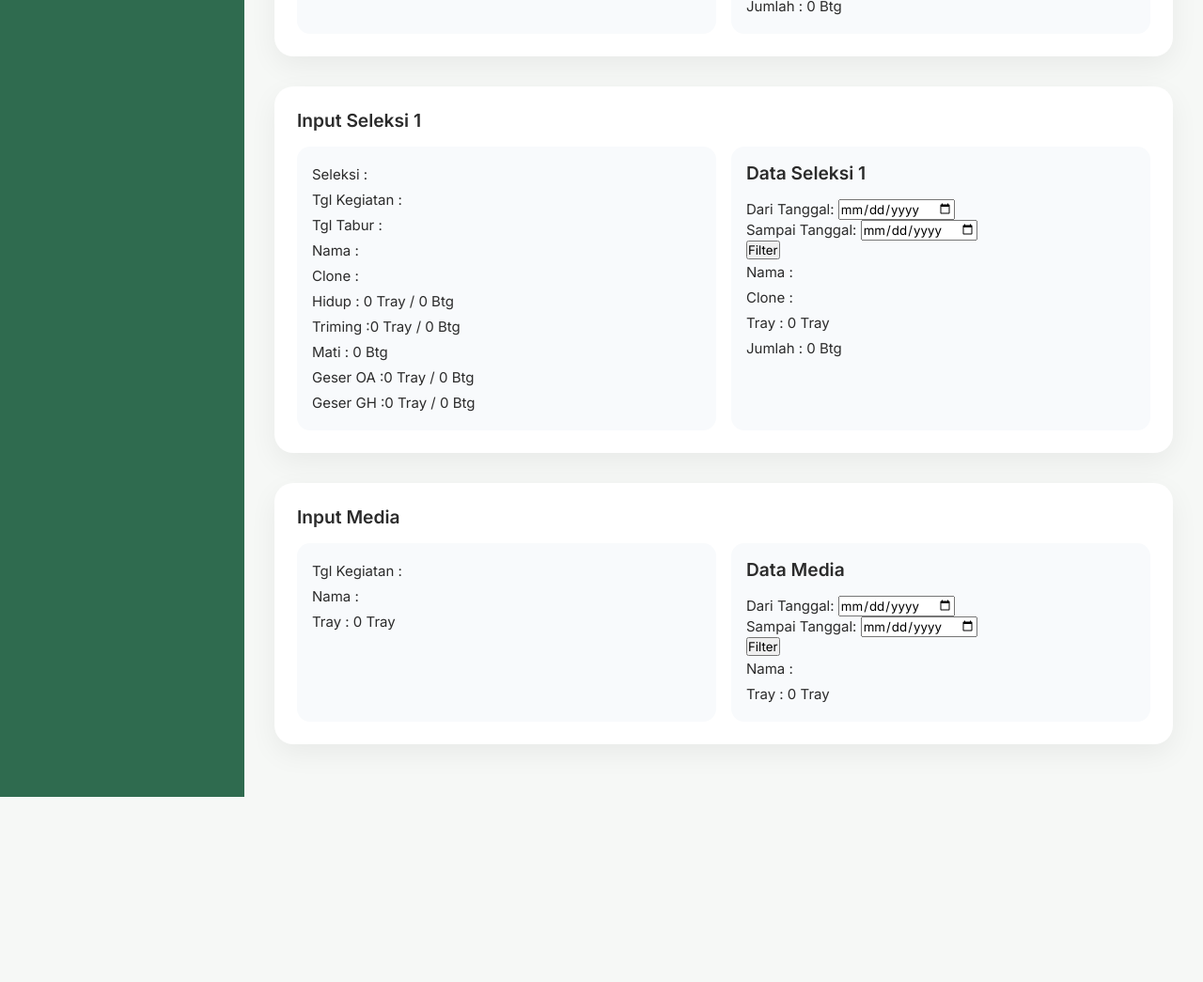
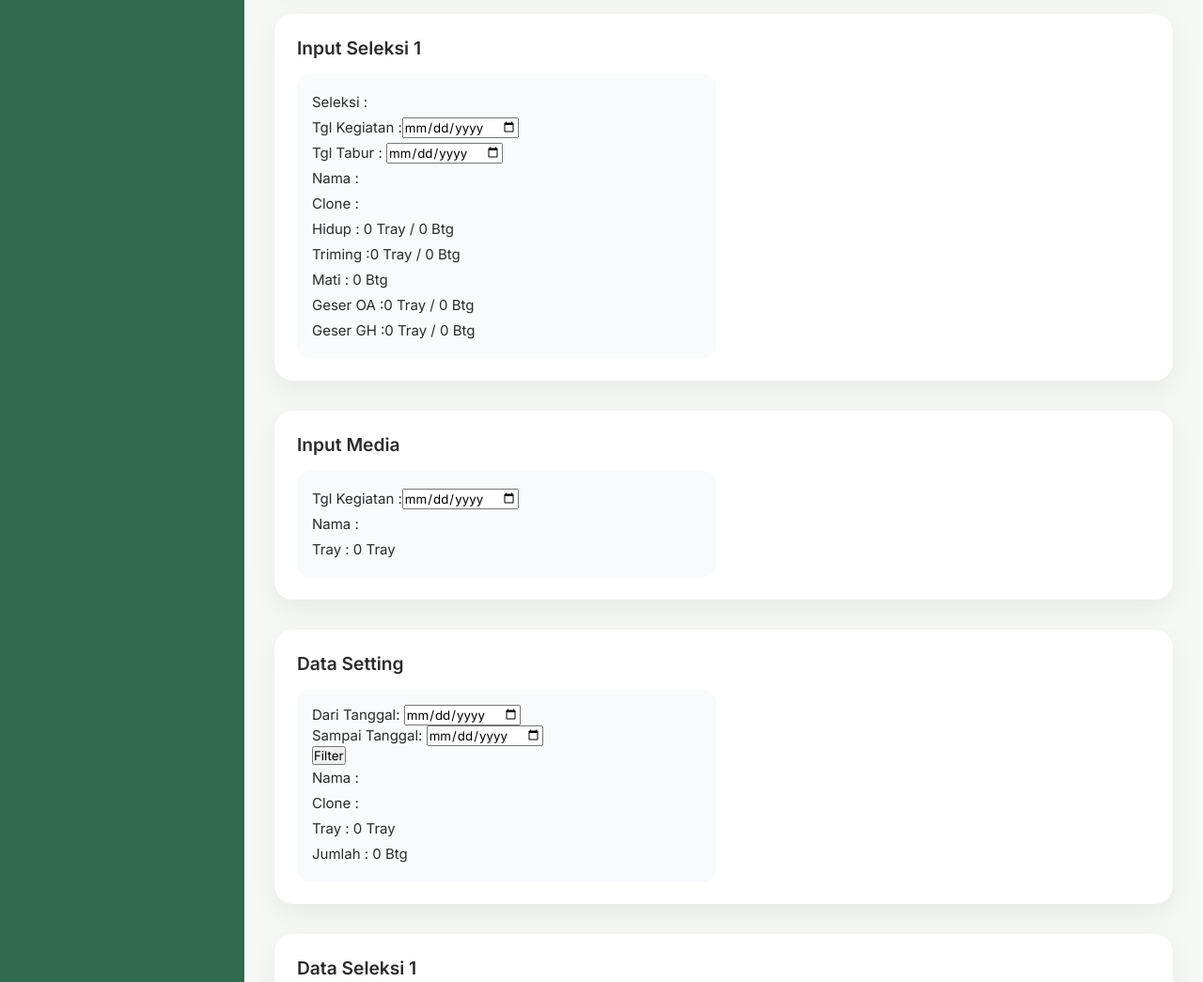
Before and after one commit to imamsyahjr-sketch/Laporan-Daily-NS.MKG, a plain HTML site: page setting.html in a window 1280 px wide. Shown: the part 492-1537 px from the top of the page at 94% size. Before the commit the page ends 1340 px from the top, so only its background shows below. Drawn offline with nearby package versions, Linux system fonts and the light colour scheme.

Commit message:
Update setting.html

```diff
--- a/setting.html
+++ b/setting.html
@@ -73,15 +73,56 @@
     <div class="detail-box">
 
 
-        <p>Tgl Kegiatan :  </p>
+        <p>Tgl Kegiatan : <input type="date" class="px-3 py-2 rounded border" /> </p>
         <p>Nama :  </p>
         <p> Clone : </p>
         <p>Tray : 0   Tray </p>
         <p>Jumlah : 0   Btg </p>
     </div>
+</section>
+
+   <!-- Monitoring Seleksi 1 -->
+<section class="card monitoring-card">
+  <h3 class="card-title"><span>Input Seleksi 1</span></h3>
+   <!-- DETAIL -->
+  <div class="detail-grid">
+    <div class="detail-box">
+
+        <p>Seleksi :  </p>
+        <p>Tgl Kegiatan :<input type="date" class="px-3 py-2 rounded border" /></p>
+        <p>Tgl Tabur : <input type="date" class="px-3 py-2 rounded border" /> </p>
+        <p>Nama :  </p>
+        <p> Clone : </p>
+        <p>Hidup : 0   Tray / 0   Btg  </p>
+        <p>Triming :0   Tray / 0   Btg </p>
+        <p>Mati : 0   Btg </p>
+        <p>Geser OA :0   Tray / 0   Btg </p>
+        <p>Geser GH :0   Tray / 0   Btg </p>
+    </div>
+</section>
+
+      <!-- Monitoring Media -->
+<section class="card monitoring-card">
+  <h3 class="card-title"><span>Input Media</span></h3>
+   <!-- DETAIL -->
+  <div class="detail-grid">
+    <div class="detail-box">
+
+
+        <p>Tgl Kegiatan :<input type="date" class="px-3 py-2 rounded border" />  </p>
+        <p>Nama :  </p>
+        <p>Tray : 0   Tray </p>
+
+    </div>
+</section>
+
+       <!-- Data Setting -->
+<section class="card monitoring-card">
+  <h3 class="card-title"><span>Data Setting</span></h3>
+   <!-- DETAIL -->
+  <div class="detail-grid">
 
         <div class="detail-box">
-             <h3 class="card-title"><span>Data Setting</span></h3>
         <p><div class="filter-section">
   <div class="filter-group">
     <label for="startDate">Dari Tanggal:</label>
@@ -103,30 +144,12 @@
     </div>
 </section>
 
-
-
-   <!-- Monitoring Seleksi 1 -->
+  <!-- Data Seleksi 1 -->
 <section class="card monitoring-card">
-  <h3 class="card-title"><span>Input Seleksi 1</span></h3>
+  <h3 class="card-title"><span>Data Seleksi 1</span></h3>
    <!-- DETAIL -->
   <div class="detail-grid">
-    <div class="detail-box">
-
-        <p>Seleksi :  </p>
-        <p>Tgl Kegiatan :</p>
-        <p>Tgl Tabur :  </p>
-        <p>Nama :  </p>
-        <p> Clone : </p>
-        <p>Hidup : 0   Tray / 0   Btg  </p>
-        <p>Triming :0   Tray / 0   Btg </p>
-        <p>Mati : 0   Btg </p>
-        <p>Geser OA :0   Tray / 0   Btg </p>
-        <p>Geser GH :0   Tray / 0   Btg </p>
-    </div>
-
-
         <div class="detail-box">
-             <h3 class="card-title"><span>Data Seleksi 1</span></h3>
         <p><div class="filter-section">
   <div class="filter-group">
     <label for="startDate">Dari Tanggal:</label>
@@ -148,22 +171,12 @@
     </div>
 </section>
 
-      <!-- Monitoring Media -->
+     <!-- Data Media -->
 <section class="card monitoring-card">
-  <h3 class="card-title"><span>Input Media</span></h3>
+  <h3 class="card-title"><span>Data Media</span></h3>
    <!-- DETAIL -->
   <div class="detail-grid">
-    <div class="detail-box">
-
-
-        <p>Tgl Kegiatan :  </p>
-        <p>Nama :  </p>
-        <p>Tray : 0   Tray </p>
-
-    </div>
-
         <div class="detail-box">
-             <h3 class="card-title"><span>Data Media</span></h3>
         <p><div class="filter-section">
   <div class="filter-group">
     <label for="startDate">Dari Tanggal:</label>
@@ -183,8 +196,6 @@
     </div>
 </section>
 
-
-
  <script src="https://cdn.jsdelivr.net/npm/chart.js"></script>
 <script src="assets/js/main.js"></script>
 <script src="assets/js/chart.js"></script>
```
